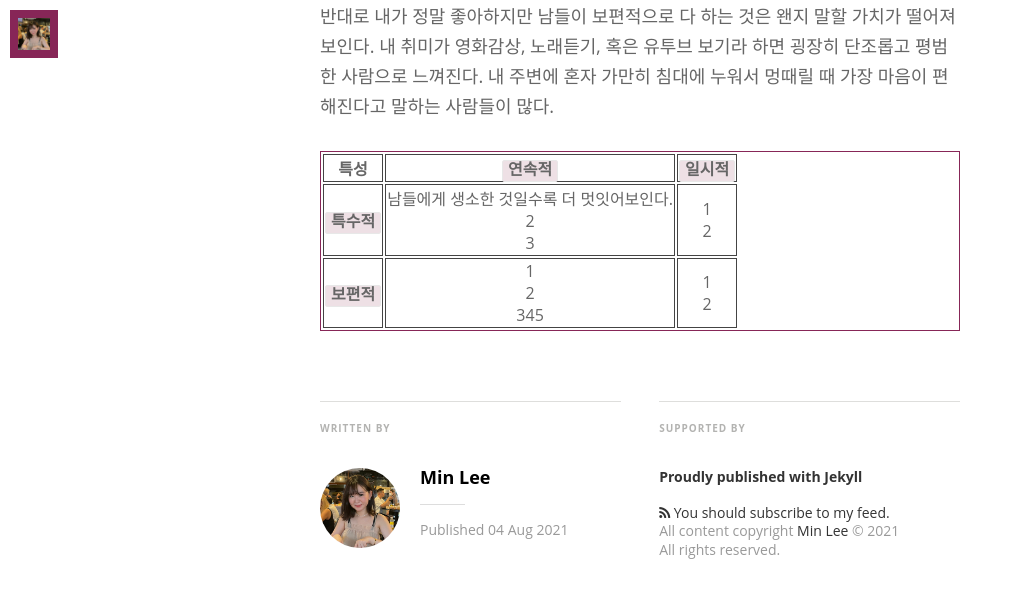
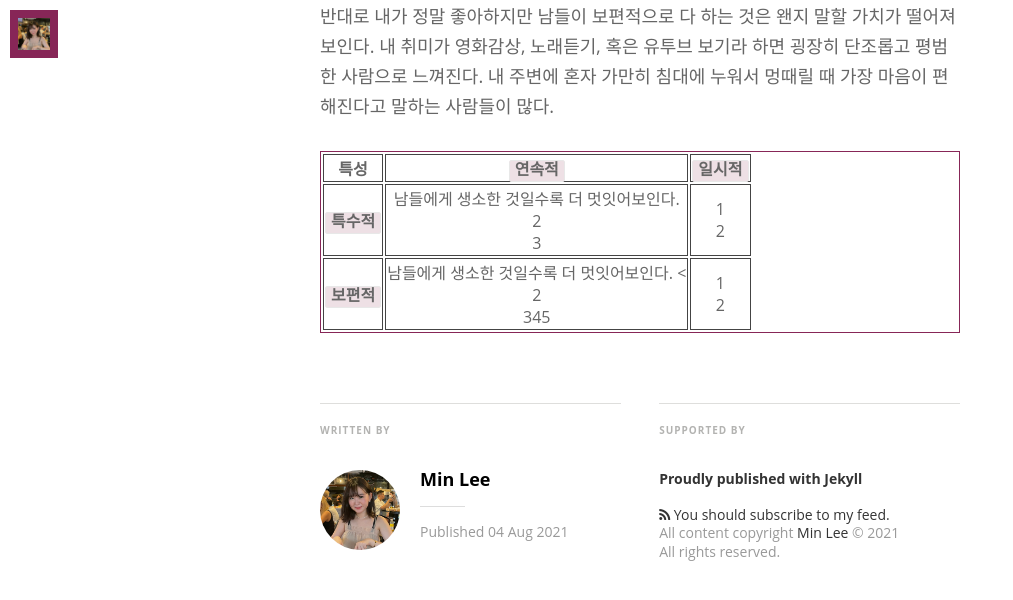
Before and after one commit to minniie/minniie.github.io, a Jekyll site: the page built from _posts/2021-08-05-post4.markdown, in a window 1280 px wide and 900 px high, scrolled down 1209 px, cut to the strip 0-645 px from the top of the window. Shown: the top 600 px of the strip, without its empty margins (0-1013 px from the left). Built offline with Jekyll 4.4.1, drawn with Linux system fonts in a browser that asks for light colours; nearby versions of some CDN libraries; some web fonts are replaced.

Commit message:
Update 2021-08-05-post4.markdown

```diff
--- a/_posts/2021-08-05-post4.markdown
+++ b/_posts/2021-08-05-post4.markdown
@@ -15,4 +15,4 @@ use_math: true
  특성 | **`연속적`** | **`일시적`**
 :---:|:---:|:---:
 **`특수적`** |남들에게 생소한 것일수록 더 멋잇어보인다. <br /> 2 <br /> 3 | 1 <br /> 2
-**`보편적`** | 1 <br /> 2 <br /> 345| 1 <br /> 2
+**`보편적`** | 남들에게 생소한 것일수록 더 멋잇어보인다. < <br /> 2 <br /> 345| 1 <br /> 2
```
